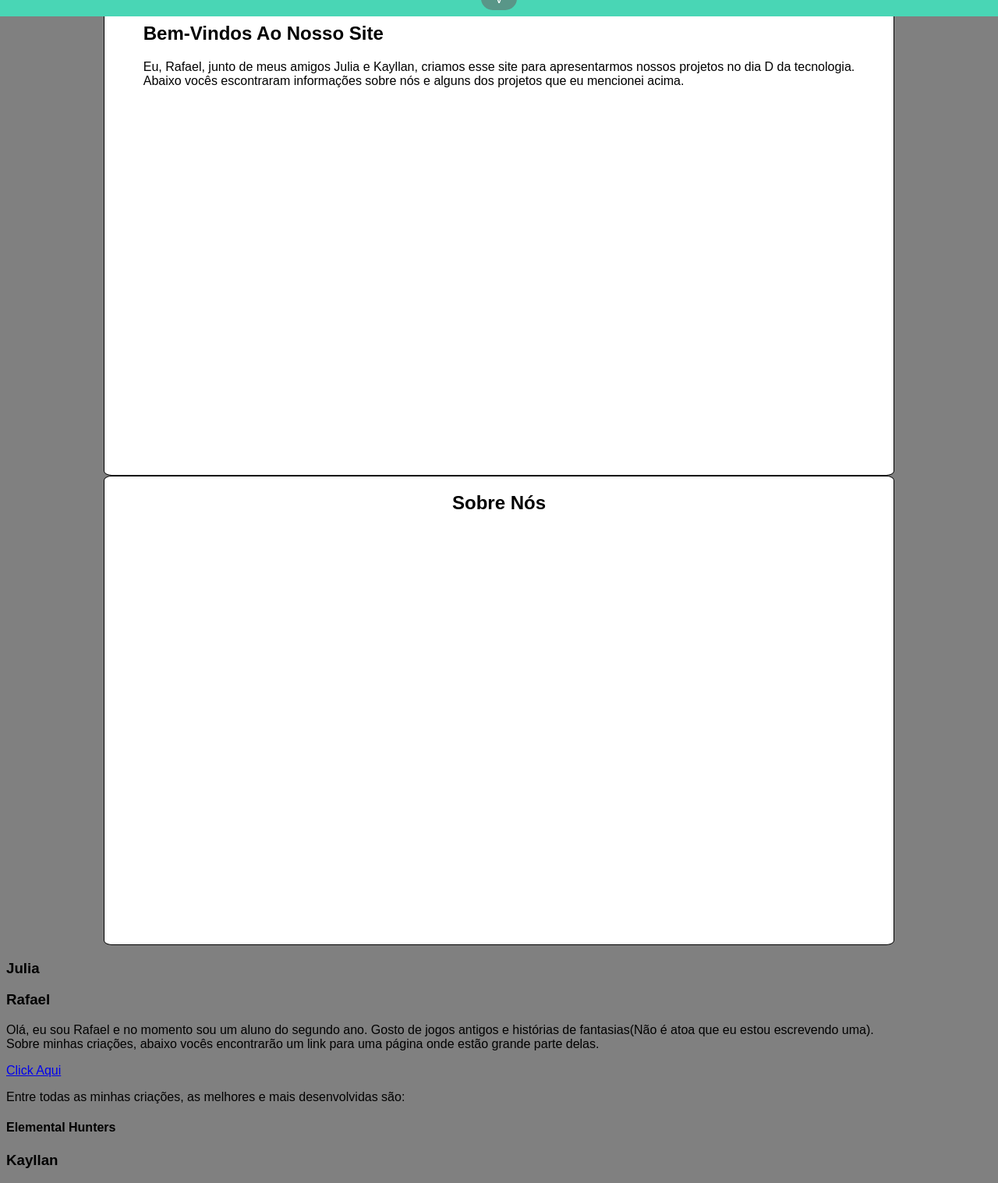
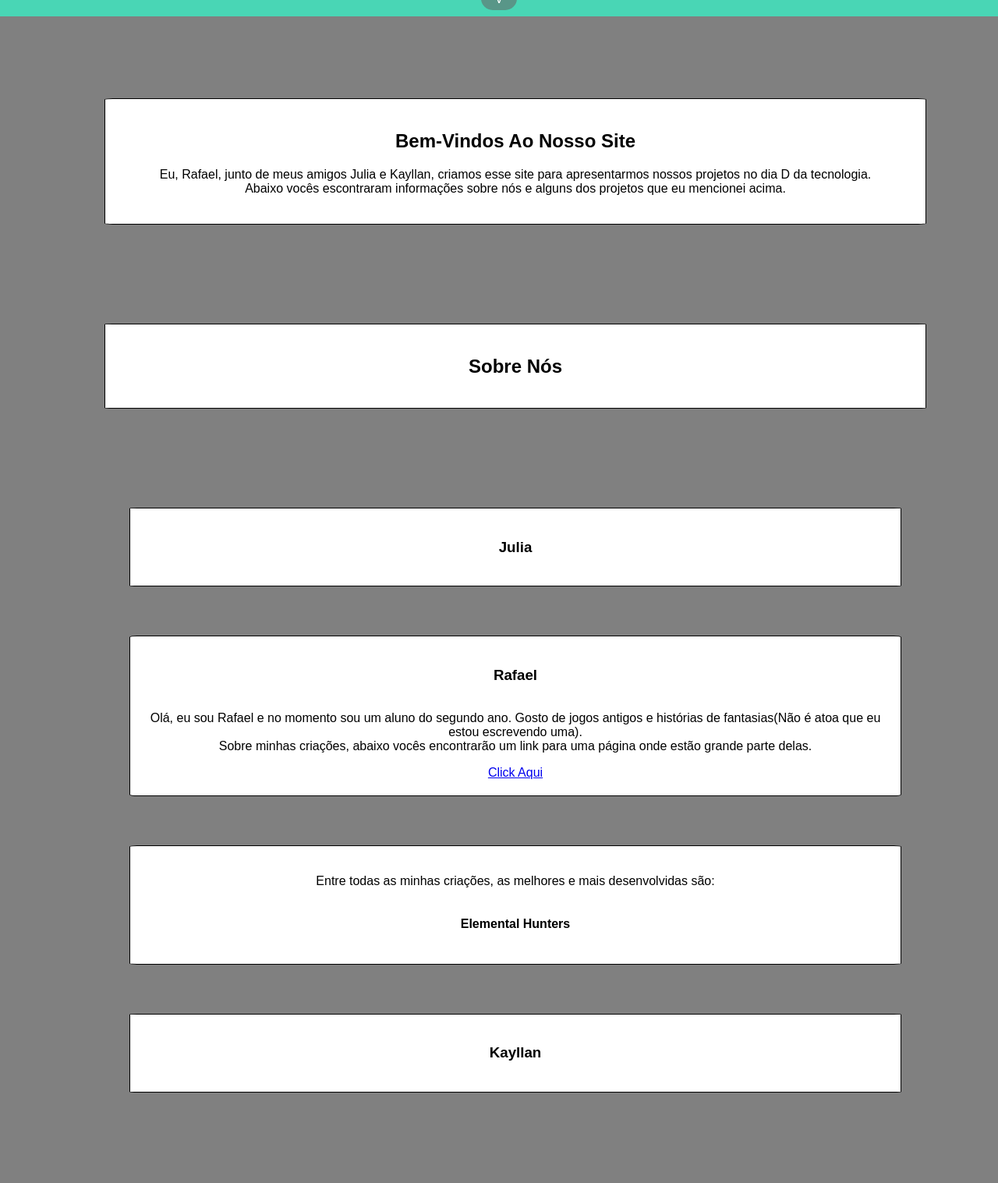
Before and after one commit to djcarnivoro-123/dia-D-rafael, a PHP site: page / in a window 1280 px wide. Shown: the whole page at 78% size. After the commit the page ends 1401 px from the top, so only its background shows below. Run offline with PHP 8.4, Linux system fonts and the light colour scheme.

Commit message:
style.css

```diff
--- a/style.css
+++ b/style.css
@@ -1,12 +1,28 @@
+
+/*CONTEINERS*/
+
 .container{
     background-color: white;
     border: solid 1px;
     border-radius: 1%;
     display: flex;
-    min-height: 600px;
     justify-content: center;
     width: 80%;
-    margin:auto;
+    margin:10%;
+    text-align: center;
+    padding: 20px;
+}
+.container1{
+    background-color: white;
+    border: solid 1px;
+    border-radius: 1%;
+    display: flex;
+    justify-content: center;
+    width: 75%;
+    margin:5% 12.5% 0 12.5%;
+    text-align: center;
+    padding: 20px;
+    flex-direction: column;
 }
 body{
     font-family: Arial;
```
